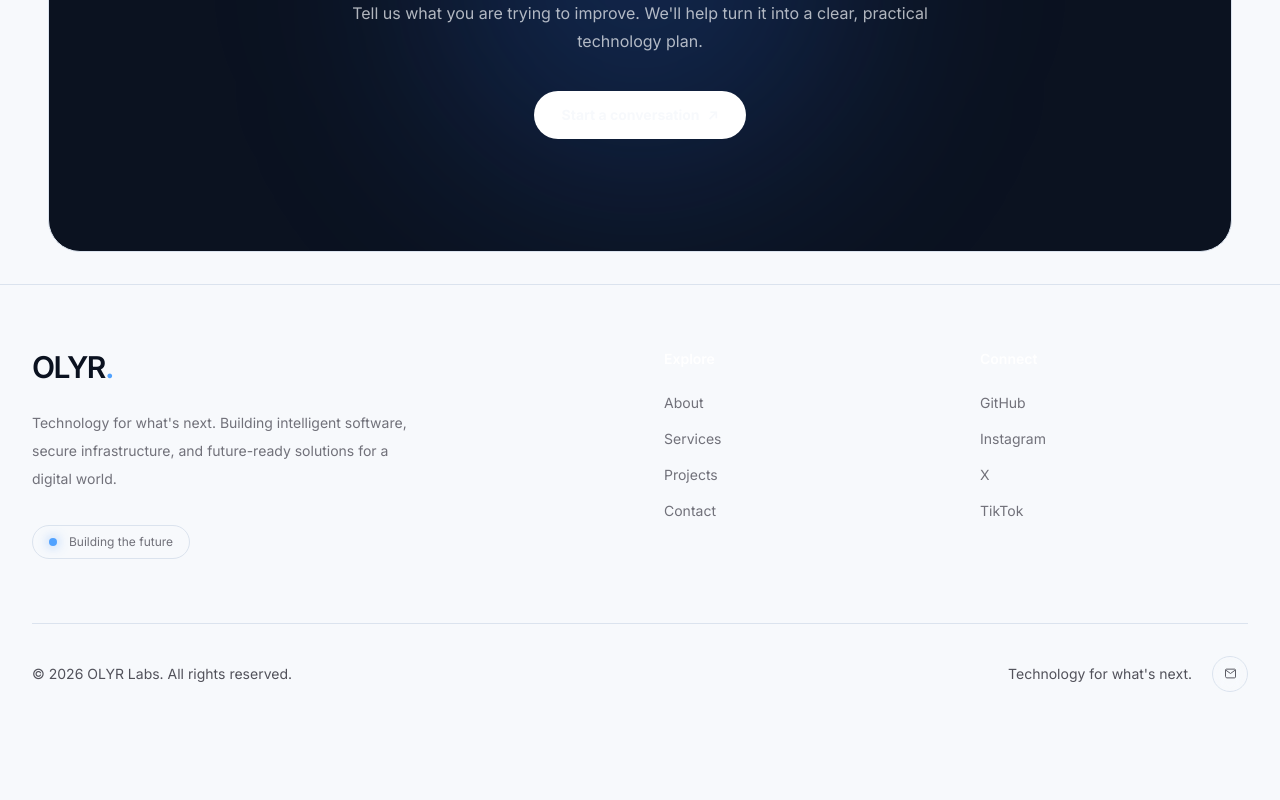
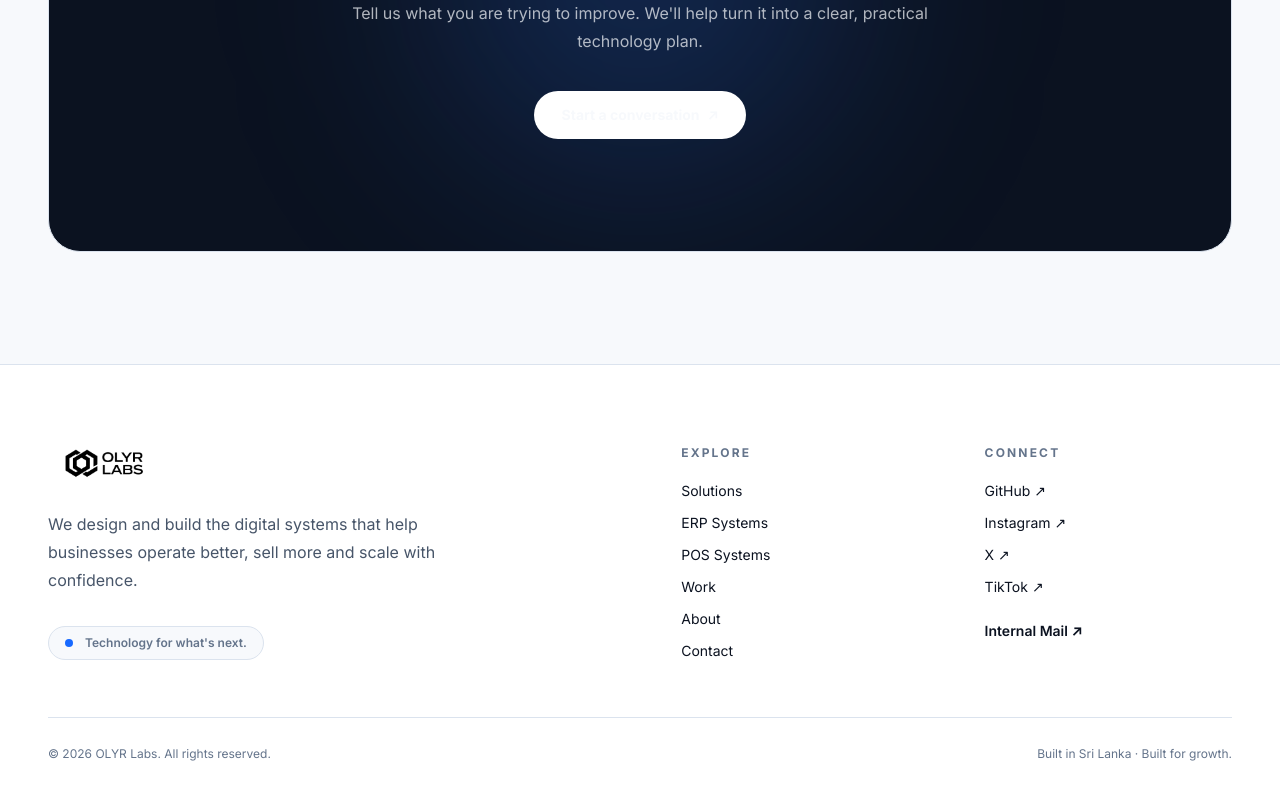
Before and after one commit to OLYR-Labs/website, a Next.js app: page / in a window 1280 px wide. Shown: the part 3107-3907 px from the top of the page. Before the commit the page ends 3863 px from the top, so only its background shows below. Built offline with nearby package versions, Linux system fonts and the light colour scheme.

Commit message:
feat: rebuild global footer for theme consistency

```diff
--- a/components/Footer.tsx
+++ b/components/Footer.tsx
@@ -1,339 +1,36 @@
-
+import Image from "next/image";
 import Link from "next/link";
 
+const explore = [
+  ["Solutions", "/services"],
+  ["ERP Systems", "/services#erp"],
+  ["POS Systems", "/services#pos"],
+  ["Work", "/projects"],
+  ["About", "/about"],
+  ["Contact", "/contact"],
+] as const;
+
+const socials = [
+  ["GitHub", "https://github.com/OLYR-Labs"],
+  ["Instagram", "https://instagram.com/olyrlabs"],
+  ["X", "https://x.com/olyrlabs"],
+  ["TikTok", "https://tiktok.com/@olyrlabs"],
+] as const;
+
 export default function Footer() {
-  const links = [
-    { name: "About", href: "/about" },
-    { name: "Services", href: "/services" },
-    { name: "Projects", href: "/projects" },
-    { name: "Contact", href: "/contact" },
-  ];
-
-  const socials = [
-    {
-      name: "GitHub",
-      href: "https://github.com/OLYR-Labs",
-    },
-    {
-      name: "Instagram",
-      href: "https://instagram.com/olyrlabs",
-    },
-    {
-      name: "X",
-      href: "https://x.com/olyrlabs",
-    },
-    {
-      name: "TikTok",
-      href: "https://tiktok.com/@olyrlabs",
-    },
-  ];
-
   return (
-    <footer className="relative overflow-hidden border-t border-white/10">
-      {/* Ambient glow */}
-      <div
-        className="
-          pointer-events-none
-          absolute
-          bottom-0
-          left-1/2
-          -z-10
-          h-72
-          w-[600px]
-          -translate-x-1/2
-          rounded-full
-          bg-blue-500/10
-          blur-[120px]
-        "
-      />
-
-      <div className="mx-auto max-w-7xl px-6 py-16 lg:px-8">
-        <div className="grid gap-12 md:grid-cols-4">
-          {/* Brand */}
-          <div className="md:col-span-2">
-            <Link
-              href="/"
-              className="
-                group
-                inline-flex
-                items-center
-                font-[var(--font-space-grotesk)]
-                text-3xl
-                font-semibold
-                tracking-[-0.05em]
-              "
-            >
-              <span className="transition duration-300 group-hover:text-white">
-                OLYR
-              </span>
-
-              <span
-                className="
-                  text-blue-400
-                  transition
-                  duration-300
-                  group-hover:text-blue-300
-                "
-              >
-                .
-              </span>
-            </Link>
-
-            <p
-              className="
-                mt-6
-                max-w-sm
-                text-sm
-                leading-7
-                text-[#71717A]
-              "
-            >
-              Technology for what&apos;s next.
-              Building intelligent software, secure
-              infrastructure, and future-ready
-              solutions for a digital world.
-            </p>
-
-            <div
-              className="
-                mt-8
-                inline-flex
-                items-center
-                gap-3
-                rounded-full
-                border
-                border-white/10
-                bg-white/[0.03]
-                px-4
-                py-2
-                text-xs
-                text-[#71717A]
-              "
-            >
-              <span
-                className="
-                  h-2
-                  w-2
-                  rounded-full
-                  bg-blue-400
-                  shadow-[0_0_12px_rgba(96,165,250,0.8)]
-                "
-              />
-
-              Building the future
-            </div>
+    <footer className="mt-20 border-t border-[var(--border)] bg-[var(--surface)]">
+      <div className="mx-auto max-w-[1440px] px-5 py-16 sm:px-8 lg:px-12 lg:py-20">
+        <div className="grid gap-14 lg:grid-cols-[1.4fr_.6fr_.6fr]">
+          <div>
+            <Link href="/" className="inline-flex" aria-label="OLYR Labs home"><Image src="/olyrlabslogo.png" alt="OLYR Labs" width={140} height={50} className="brand-logo" /></Link>
+            <p className="mt-6 max-w-md text-base leading-7 text-[var(--text-secondary)]">We design and build the digital systems that help businesses operate better, sell more and scale with confidence.</p>
+            <div className="mt-8 inline-flex items-center gap-3 rounded-full border border-[var(--border)] bg-[var(--background)] px-4 py-2 text-xs font-semibold text-[var(--text-muted)]"><span className="h-2 w-2 rounded-full bg-[var(--blue)]" />Technology for what&apos;s next.</div>
           </div>
-
-          {/* Explore */}
-          <div>
-            <h3 className="text-sm font-semibold text-white">
-              Explore
-            </h3>
-
-            <div
-              className="
-                mt-6
-                flex
-                flex-col
-                gap-4
-                text-sm
-                text-[#71717A]
-              "
-            >
-              {links.map((link) => (
-                <Link
-                  key={link.name}
-                  href={link.href}
-                  className="
-                    group
-                    relative
-                    w-fit
-                    transition
-                    hover:text-white
-                  "
-                >
-                  {link.name}
-
-                  <span
-                    className="
-                      absolute
-                      -bottom-1
-                      left-0
-                      h-px
-                      w-0
-                      bg-blue-400
-                      transition-all
-                      duration-300
-                      group-hover:w-full
-                    "
-                  />
-                </Link>
-              ))}
-            </div>
-          </div>
-
-          {/* Connect */}
-          <div>
-            <h3 className="text-sm font-semibold text-white">
-              Connect
-            </h3>
-
-            <div
-              className="
-                mt-6
-                flex
-                flex-col
-                gap-4
-                text-sm
-                text-[#71717A]
-              "
-            >
-              {socials.map((social) => (
-                <a
-                  key={social.name}
-                  href={social.href}
-                  target="_blank"
-                  rel="noopener noreferrer"
-                  className="
-                    transition
-                    hover:text-white
-                  "
-                >
-                  {social.name}
-                </a>
-              ))}
-            </div>
-          </div>
+          <div><p className="text-xs font-bold uppercase tracking-[.18em] text-[var(--text-muted)]">Explore</p><div className="mt-5 flex flex-col gap-3">{explore.map(([name, href]) => <Link key={name} href={href} className="w-fit text-sm text-[var(--text-secondary)] transition hover:translate-x-1 hover:text-[var(--blue)]">{name}</Link>)}</div></div>
+          <div><p className="text-xs font-bold uppercase tracking-[.18em] text-[var(--text-muted)]">Connect</p><div className="mt-5 flex flex-col gap-3">{socials.map(([name, href]) => <a key={name} href={href} target="_blank" rel="noopener noreferrer" className="w-fit text-sm text-[var(--text-secondary)] transition hover:translate-x-1 hover:text-[var(--blue)]">{name} ↗</a>)}<Link href="/admin/mail" className="mt-3 w-fit text-sm font-semibold text-[var(--blue)]">Internal Mail ↗</Link></div></div>
         </div>
-
-        {/* Bottom */}
-        <div
-          className="
-            mt-16
-            flex
-            flex-col
-            gap-4
-            border-t
-            border-white/10
-            pt-8
-            text-sm
-            text-[#52525B]
-            sm:flex-row
-            sm:items-center
-            sm:justify-between
-          "
-        >
-          <p>
-            © {new Date().getFullYear()} OLYR Labs.
-            All rights reserved.
-          </p>
-
-          <div className="flex items-center gap-5">
-            <p>Technology for what&apos;s next.</p>
-
-            {/* Internal Mail */}
-            <div className="group relative">
-              <Link
-                href="/admin/mail"
-                aria-label="OLYR Labs Internal Mail"
-                className="
-                  relative
-                  flex
-                  h-9
-                  w-9
-                  items-center
-                  justify-center
-                  rounded-full
-                  border
-                  border-white/10
-                  bg-white/[0.03]
-                  text-[#71717A]
-                  backdrop-blur-sm
-                  transition-all
-                  duration-300
-                  hover:-translate-y-0.5
-                  hover:border-blue-400/40
-                  hover:bg-blue-400/10
-                  hover:text-blue-300
-                  hover:shadow-[0_0_24px_rgba(96,165,250,0.18)]
-                  active:scale-95
-                "
-              >
-                <svg
-                  width="15"
-                  height="15"
-                  viewBox="0 0 24 24"
-                  fill="none"
-                  xmlns="http://www.w3.org/2000/svg"
-                  className="
-                    transition-transform
-                    duration-300
-                    group-hover:scale-110
-                  "
-                >
-                  <path
-                    d="M4 6.5C4 5.672 4.672 5 5.5 5h13c.828 0 1.5.672 1.5 1.5v11c0 .828-.672 1.5-1.5 1.5h-13C4.672 18 4 17.328 4 16.5v-10Z"
-                    stroke="currentColor"
-                    strokeWidth="1.5"
-                  />
-
-                  <path
-                    d="m5 7 7 5 7-5"
-                    stroke="currentColor"
-                    strokeWidth="1.5"
-                    strokeLinecap="round"
-                    strokeLinejoin="round"
-                  />
-                </svg>
-
-                {/* Hover glow */}
-                <span
-                  className="
-                    pointer-events-none
-                    absolute
-                    inset-0
-                    rounded-full
-                    bg-blue-400/10
-                    opacity-0
-                    blur-md
-                    transition-opacity
-                    duration-300
-                    group-hover:opacity-100
-                  "
-                />
-              </Link>
-
-              {/* Tooltip */}
-              <span
-                className="
-                  pointer-events-none
-                  absolute
-                  bottom-full
-                  right-0
-                  mb-3
-                  whitespace-nowrap
-                  rounded-md
-                  border
-                  border-white/10
-                  bg-[#0A0A0A]
-                  px-3
-                  py-1.5
-                  text-[11px]
-                  font-medium
-                  text-white
-                  opacity-0
-                  shadow-xl
-                  transition-all
-                  duration-200
-                  group-hover:-translate-y-1
-                  group-hover:opacity-100
-                "
-              >
-                Internal Mail
-              </span>
-            </div>
-          </div>
-        </div>
+        <div className="mt-14 flex flex-col gap-3 border-t border-[var(--border)] pt-7 text-xs text-[var(--text-muted)] sm:flex-row sm:items-center sm:justify-between"><p>© {new Date().getFullYear()} OLYR Labs. All rights reserved.</p><p>Built in Sri Lanka · Built for growth.</p></div>
       </div>
     </footer>
   );
```
